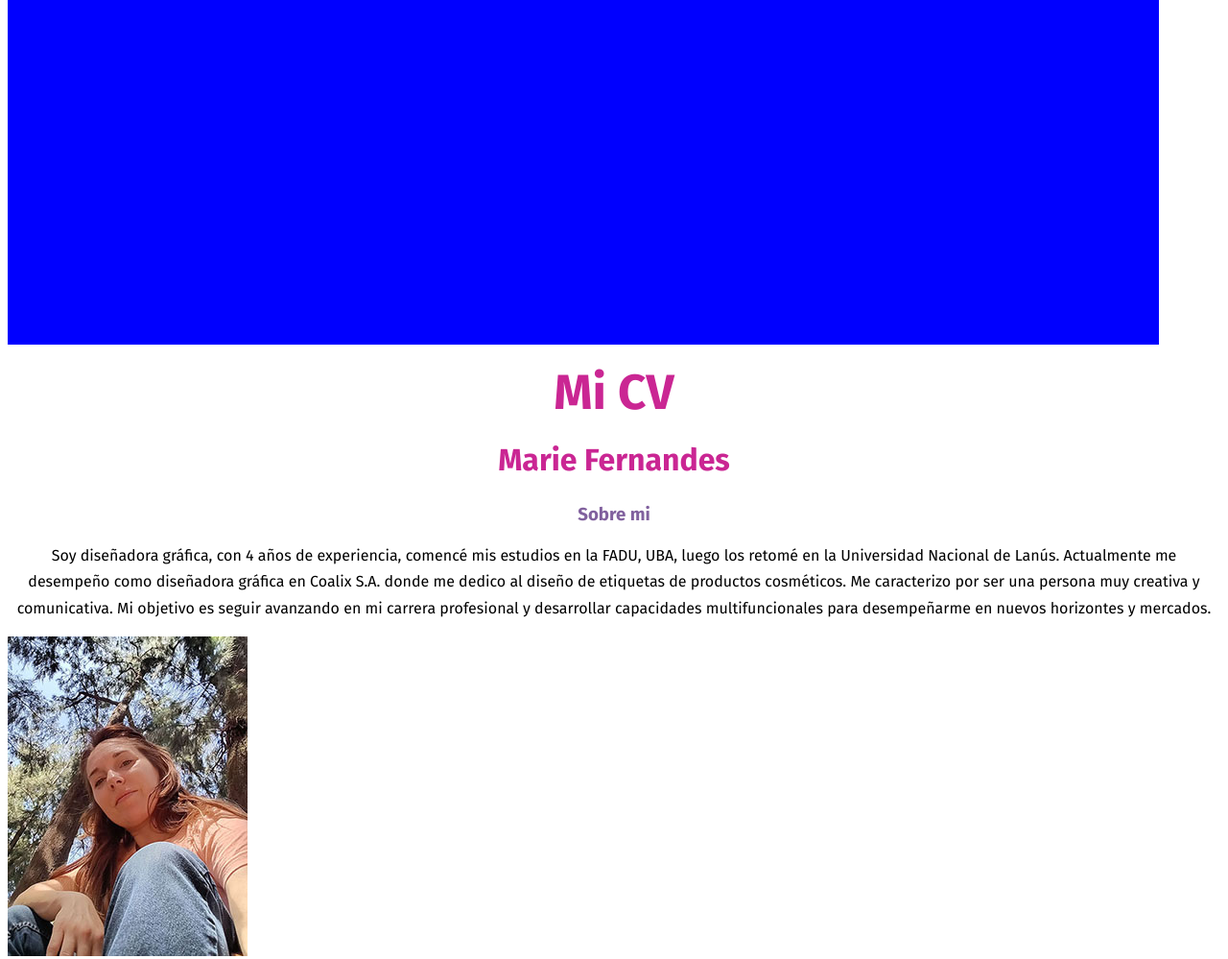
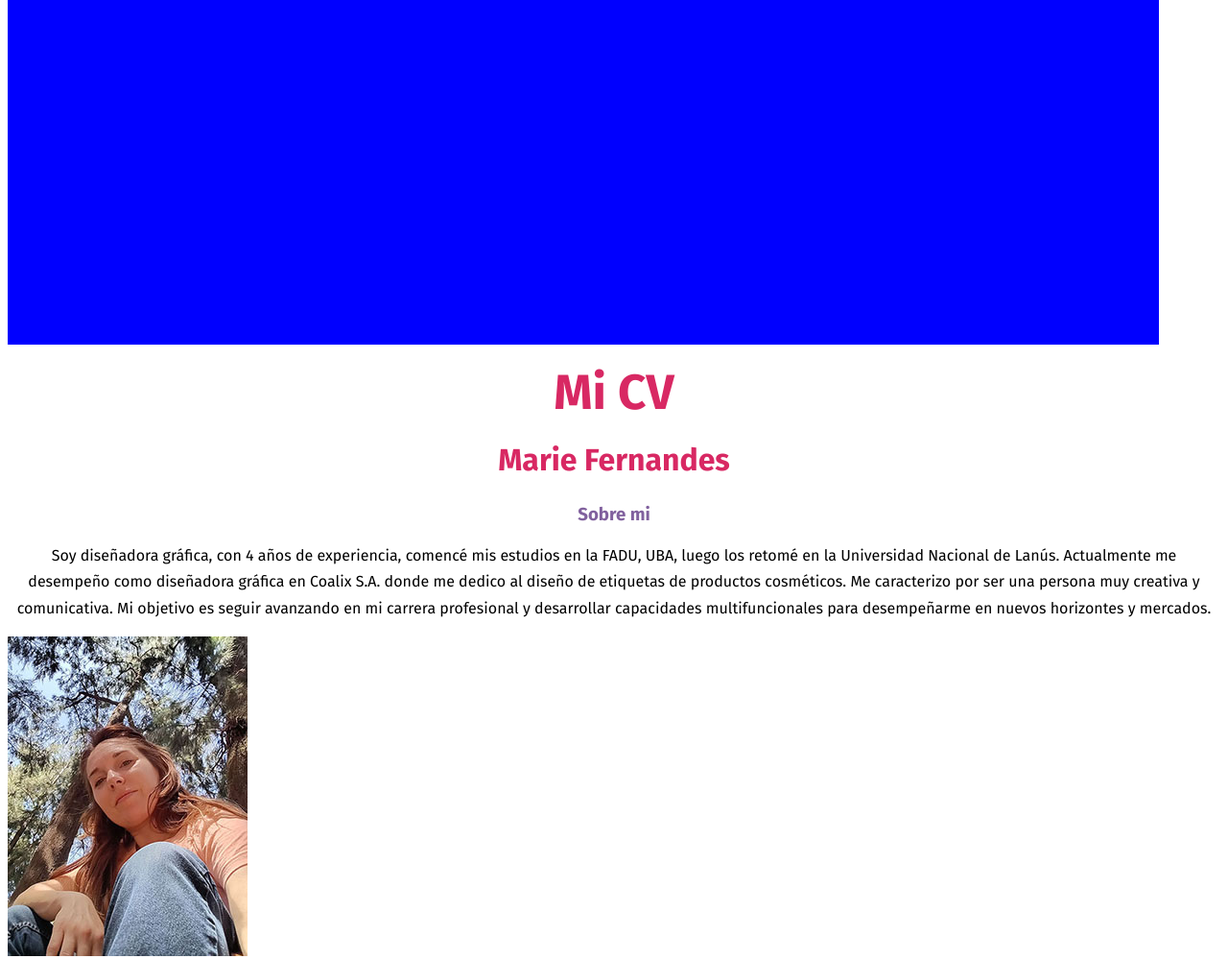
Before and after one commit to marielafernandes20112-png/TP1-mi-cv, a plain HTML site: page index.html in a window 1280 px wide. Shown: the part 49-1048 px from the top of the page at 96% size. Drawn offline with Linux system fonts and the light colour scheme.

Commit message:
cambie color a h3

```diff
--- a/estilos.css
+++ b/estilos.css
@@ -41,7 +41,7 @@ h1,
 h2,
 h3 {
     font-family: 'Fira Sans', sans-serif;
-    color: rgb(202, 38, 147);
+    color: rgb(216, 40, 99);
     text-align: center;
 }
 
```
